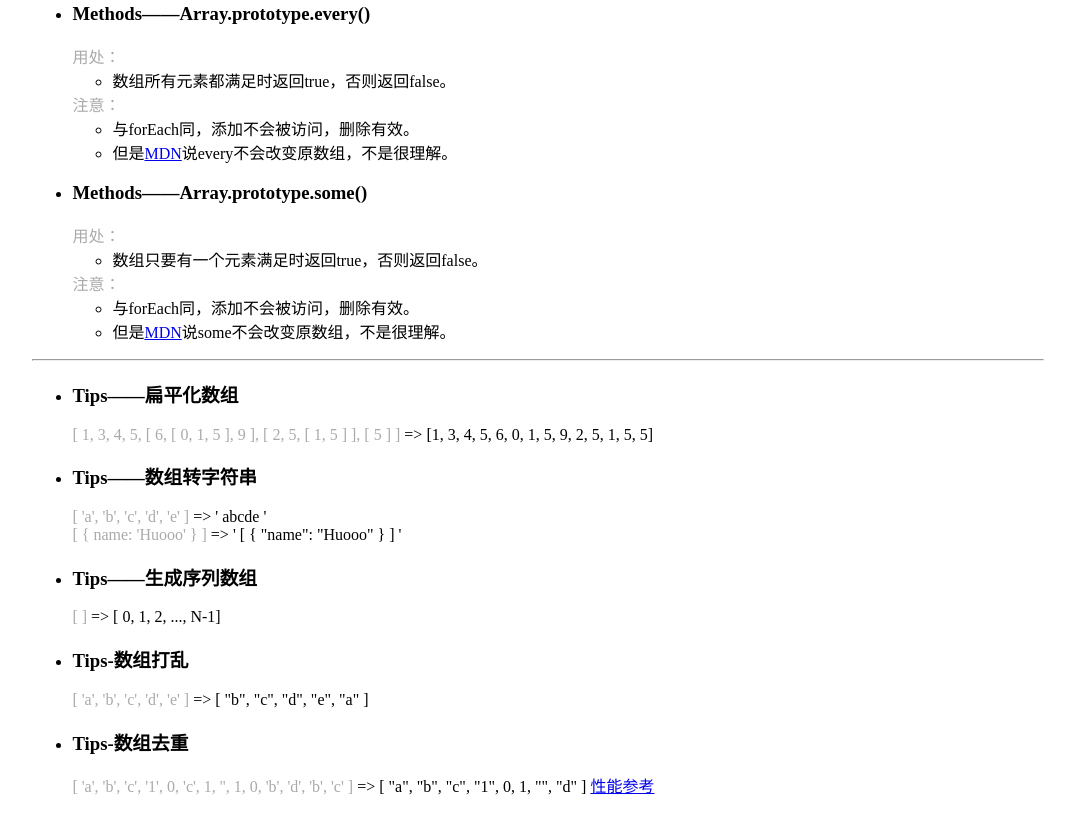
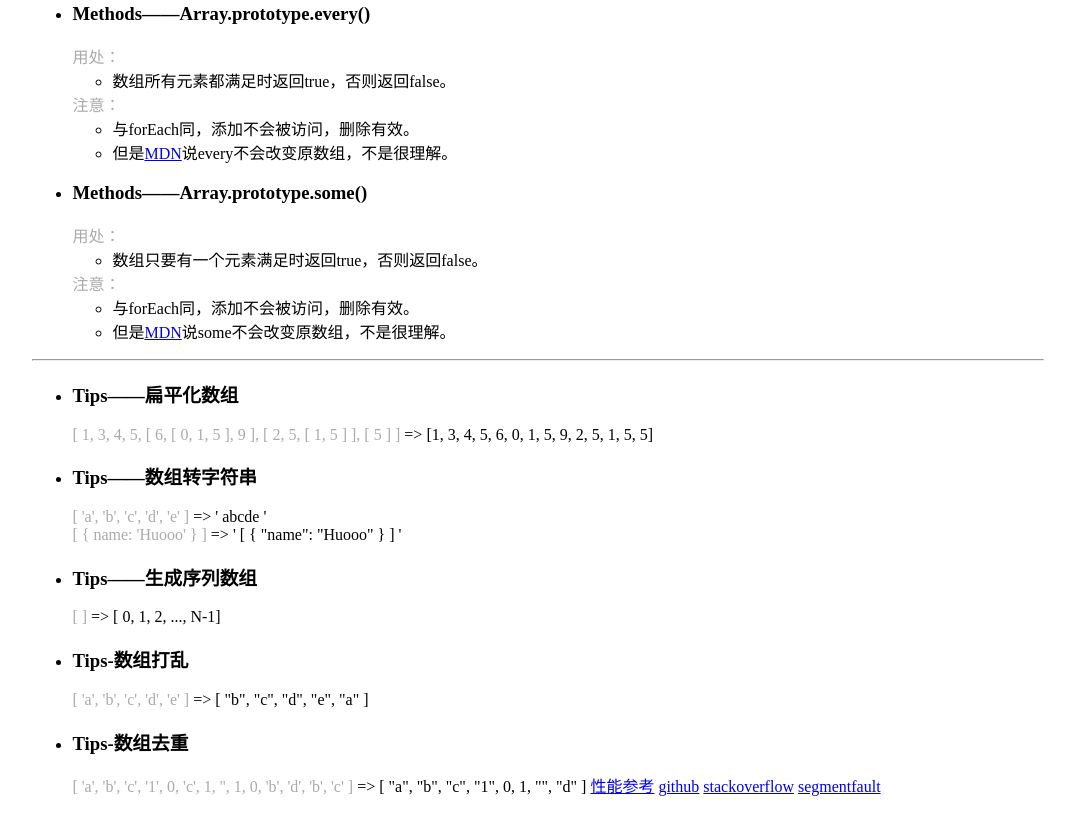
Before and after one commit to Huooo/demo-collections, a plain HTML site: page 20170526-js-array.html in a window 1280 px wide. Shown: the part 1665-2478 px from the top of the page, without its empty margins (102-1177 px from the left). Drawn offline with Linux system fonts and the light colour scheme.

Commit message:
js-array

```diff
--- a/20170526-js-array.html
+++ b/20170526-js-array.html
@@ -230,6 +230,11 @@
                     =>
                     <span>[ "a", "b", "c", "1", 0, 1, "", "d" ]</span>
                     <span><a href="https://docs.google.com/spreadsheets/d/1-Vr4dD0GE0dv1PN9Ng6SyNwn8A407L1zw9uE1cBMwjQ/edit#gid=0">性能参考</a></span>
+                    <span>
+                        <a href="https://github.com/lifesinger/blog/issues/113">github</a>
+                        <a href="https://stackoverflow.com/questions/1960473/unique-values-in-an-array">stackoverflow</a>
+                        <a href="https://segmentfault.com/a/1190000010798151">segmentfault</a>
+                    </span>
                 </div>
             </li>
         </ul>
```
